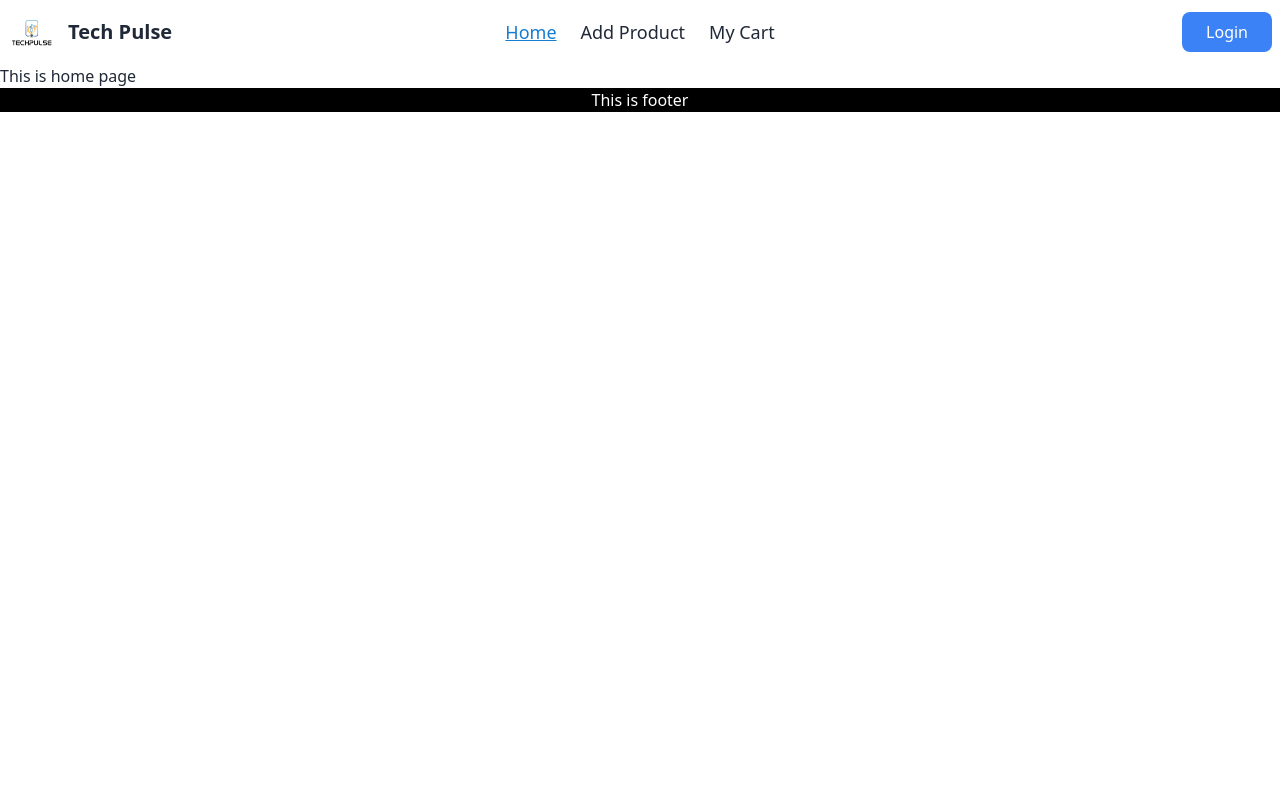
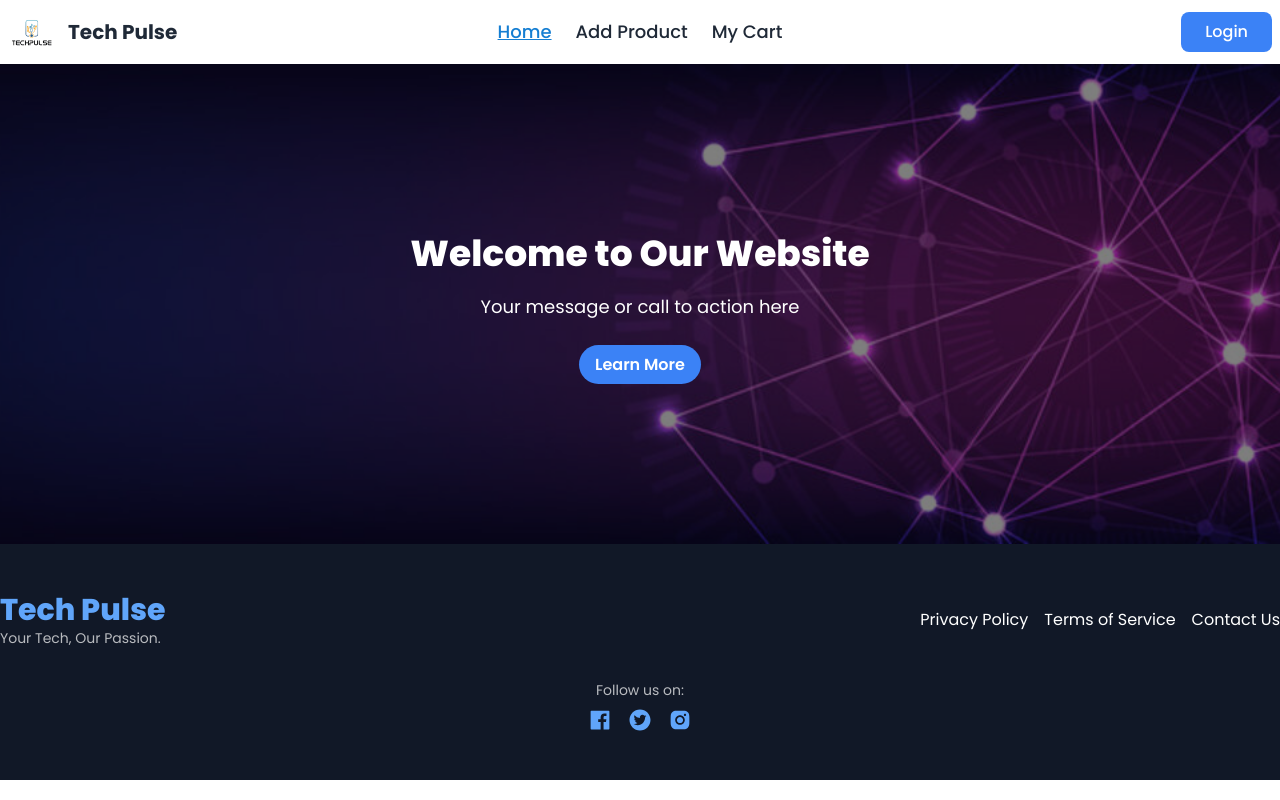
Before and after one commit to aamamun24/tech-pulse-client, a React (Vite) app: page / in a window 1280 px wide. Built offline with nearby package versions, Linux system fonts and the light colour scheme; no server answers.

Commit message:
banner and footer section completed

```diff
--- a/package.json
+++ b/package.json
@@ -15,7 +15,9 @@
     "match-sorter": "^6.3.1",
     "react": "^18.2.0",
     "react-dom": "^18.2.0",
+    "react-icons": "^4.11.0",
     "react-router-dom": "^6.17.0",
+    "react-toastify": "^9.1.3",
     "sort-by": "^1.2.0",
     "sweetalert2": "^11.7.32"
   },
--- a/src/layouts/Root.jsx
+++ b/src/layouts/Root.jsx
@@ -4,7 +4,7 @@ import Footer from "../pages/Shared/Footer/Footer";
 
 const Root = () => {
     return (
-        <div>
+        <div className="font-Poppins">
             <Navbar></Navbar>
             <Outlet></Outlet>
             <Footer></Footer>
--- a/src/pages/AddProduct/AddProduct.jsx
+++ b/src/pages/AddProduct/AddProduct.jsx
@@ -36,18 +36,17 @@ const AddProduct = () => {
             })
     }
     return (
-        <div className="max-w-4xl mx-auto my-20 p-10 rounded-lg bg-base shadow-xl">
+        <div className="min-h-screen bg-gray-100 flex items-center justify-center">
+            <div className="w-11/12 md:w-3/4 bg-white my-10 md:my-20 p-6 md:p-10 rounded-md shadow">
                 <h1 className="text-2xl font-semibold mb-4">Add Product</h1>
                 <form onSubmit={handleAddProduct}>
                     <div className="mb-4">
                         <label className="block text-gray-600 font-medium">Image URL:</label>
-                    <input type="text" name="image" className="w-full px-3 py-2 border rounded-lg"
-                    />
+                        <input type="text" name="image" placeholder="Photo URL" className="w-full px-3 py-2 border rounded-lg" required />
                     </div>
                     <div className="mb-4">
                         <label className="block text-gray-600 font-medium">Name:</label>
-                    <input type="text" name="name" className="w-full px-3 py-2 border rounded-lg"
-                    />
+                        <input type="text" name="name" placeholder="Product Name" className="w-full px-3 py-2 border rounded-lg" required />
                     </div>
                     <div className="mb-4">
                         <label className="block text-gray-600 font-medium">Brand Name:</label>
@@ -72,14 +71,11 @@ const AddProduct = () => {
                     </div>
                     <div className="mb-4">
                         <label className="block text-gray-600 font-medium">Price:</label>
-                    <input type="text" name="price" className="w-full px-3 py-2 border rounded-lg"
-                    />
+                        <input type="text" name="price" placeholder="Price" className="w-full px-3 py-2 border rounded-lg" required />
                     </div>
                     <div className="mb-4">
                         <label className="block text-gray-600 font-medium">Description:</label>
-                    <textarea name="description"
-                        className="w-full px-3 py-2 border rounded-lg"
-                    />
+                        <textarea name="description" placeholder="Short Description" className="w-full px-3 py-2 border rounded-lg" required />
                     </div>
                     <div className="mb-4">
                         <label className="block text-gray-600 font-medium">Rating:</label>
@@ -96,6 +92,7 @@ const AddProduct = () => {
                     > Add Product </button>
                 </form>
             </div>
+        </div>
     );
 };
 
--- /dev/null
+++ b/src/pages/Home/Banner.jsx
@@ -0,0 +1,18 @@
+import banner from '../../assets/banner.jpg';
+
+const Banner = () => {
+    return (
+        <div className="banner h-[60vh] flex flex-col justify-center items-center bg-cover bg-center relative" style={{ backgroundImage: `url(${banner})` }}>
+            <div className="absolute inset-0 bg-black opacity-50"></div>
+            <div className="text-center relative z-10">
+                <h1 className="text-4xl text-white font-extrabold leading-tight mb-4">Welcome to Our Website</h1>
+                <p className="text-lg text-white leading-relaxed mb-8">Your message or call to action here</p>
+                <a href="/learn-more" className="bg-blue-500 hover:bg-blue-600 text-white font-semibold py-2 px-4 rounded-full transition duration-300 ease-in-out">
+                    Learn More
+                </a>
+            </div>
+        </div>
+    );
+};
+
+export default Banner;
--- a/src/pages/Home/Home.jsx
+++ b/src/pages/Home/Home.jsx
@@ -1,7 +1,9 @@
+import Banner from "./Banner";
+
 const Home = () => {
     return (
         <div>
-            <h2>This is home page</h2>
+            <Banner></Banner>
         </div>
     );
 };
--- a/src/pages/Login/Login.jsx
+++ b/src/pages/Login/Login.jsx
@@ -34,8 +34,8 @@ const Login = () => {
 
     return (
         <div className="min-h-screen bg-gray-100 flex items-center justify-center">
-            <div className="bg-white p-8 rounded shadow-md w-96">
-                <h2 className="text-2xl font-semibold mb-6">Login Your Account</h2>
+            <div className="bg-white p-8 rounded shadow-md w-11/12 md:w-96">
+                <h2 className="text-xl font-semibold mb-6">Login Your Account</h2>
                 <form onSubmit={handleLogIn}>
                     <div className="mb-4">
                         <label className="block text-gray-600 text-sm font-medium mb-2">Email</label>
--- a/src/pages/Register/Register.jsx
+++ b/src/pages/Register/Register.jsx
@@ -15,8 +15,6 @@ const Register = () => {
         const photo = form.photo.value;
         const email = form.email.value;
         const password = form.password.value;
-        // const user = { name, photo, email, password }
-        // console.log(user);
 
         createUser(email, password)
             .then(result => {
@@ -32,8 +30,8 @@ const Register = () => {
     }
     return (
         <div className="min-h-screen bg-gray-100 flex items-center justify-center">
-            <div className="bg-white p-8 rounded-lg shadow-md w-2/3 md:w-2/4">
-                <h2 className="text-2xl font-semibold mb-6">Register Your Account</h2>
+            <div className="bg-white p-8 rounded-lg shadow-md w-11/12 md:w-96 my-10">
+                <h2 className="text-xl font-semibold mb-6">Register Your Account</h2>
                 <form onSubmit={handleRegister}>
                     <div className="mb-4">
                         <label className="block text-gray-600 text-sm font-medium mb-2">Name</label>
--- a/src/pages/Shared/Footer/Footer.jsx
+++ b/src/pages/Shared/Footer/Footer.jsx
@@ -1,8 +1,34 @@
+import { AiFillFacebook, AiFillTwitterCircle, AiFillInstagram } from 'react-icons/ai';
+
 const Footer = () => {
     return (
-        <div>
-            <h2 className="bg-black text-center text-white">This is footer</h2>
-        </div>
+        <footer className="bg-gray-900 text-white py-12">
+            <div className="container mx-auto flex flex-col md:flex-row justify-between items-center">
+                <div className="text-center md:text-left mb-4 md:mb-0">
+                    <h1 className="text-3xl font-extrabold text-blue-400">Tech Pulse</h1>
+                    <p className="text-sm opacity-70"> Your Tech, Our Passion.</p>
+                </div>
+                <div className="flex flex-col md:flex-row space-y-2 md:space-y-0 md:space-x-4">
+                    <a href="#" className="hover:text-blue-400">Privacy Policy</a>
+                    <a href="#" className="hover:text-blue-400">Terms of Service</a>
+                    <a href="#" className="hover:text-blue-400">Contact Us</a>
+                </div>
+            </div>
+            <div className="mt-8 text-center">
+                <p className="text-sm opacity-70">Follow us on:</p>
+                <div className="flex justify-center space-x-4 mt-2">
+                    <a href="#" className="text-blue-400 text-2xl hover:text-blue-600">
+                        <AiFillFacebook></AiFillFacebook>
+                    </a>
+                    <a href="#" className="text-blue-400 text-2xl hover:text-blue-600">
+                        <AiFillTwitterCircle></AiFillTwitterCircle>
+                    </a>
+                    <a href="#" className="text-blue-400 text-2xl hover:text-blue-600">
+                        <AiFillInstagram></AiFillInstagram>
+                    </a>
+                </div>
+            </div>
+        </footer>
     );
 };
 
--- a/src/pages/Shared/Navbar/Navbar.jsx
+++ b/src/pages/Shared/Navbar/Navbar.jsx
@@ -53,14 +53,14 @@ const Navbar = () => {
                     <label tabIndex={0} className="btn btn-ghost lg:hidden">
                         <svg xmlns="http://www.w3.org/2000/svg" fill="none" viewBox="0 0 24 24" className="inline-block w-5 h-5 stroke-current"><path strokeLinecap="round" strokeLinejoin="round" strokeWidth="2" d="M4 6h16M4 12h16M4 18h16"></path></svg>
                     </label>
-                    <ul tabIndex={0} className="dropdown-content mt-3 z-[1] p-4 shadow bg-base-100 rounded-box w-52">
+                    <ul tabIndex={0} className="dropdown-content mt-3 z-20 p-4 shadow bg-blue-100 rounded w-44">
                         {navLinks}
                     </ul>
                 </div>
                 <Link to="/">
                     <div className="flex items-center gap-3">
                         <img className="w-12" src={logo} alt="" />
-                        <h2 className="text-xl font-bold">Tech Pulse</h2>
+                        <h2 className="text-lg md:text-xl font-semibold md:font-bold">Tech Pulse</h2>
                     </div></Link>
             </div>
             <div className="navbar-center hidden lg:flex">
```
Also changed, not shown: src/assets/banner.jpg (added), 1 other file (tests, documents, lock files or other folders). Lines whose indentation alone changed are shown as unchanged.
